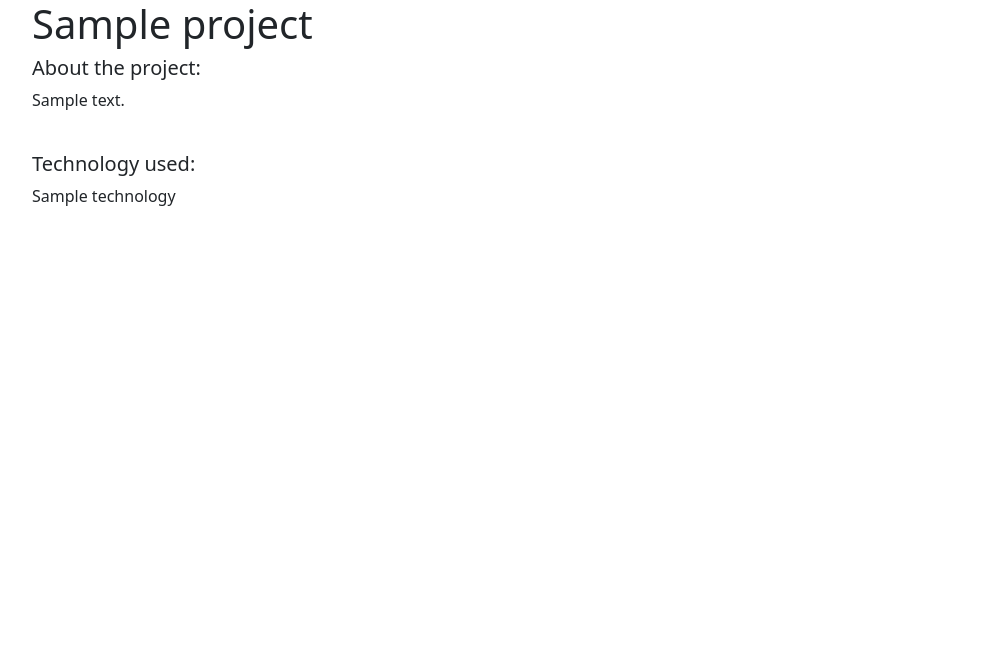
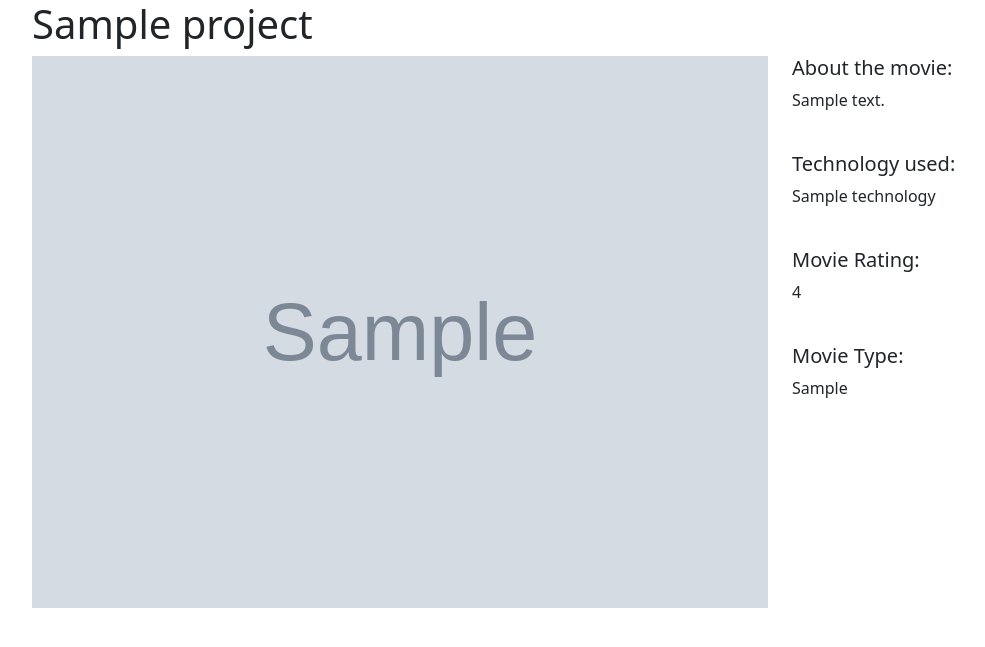
Before and after one commit to sephania96/Personal-Project-, a Django app: template movie_review_app/projects/templates/projects/project_detail.html in a window 1280 px wide. Shown: the top 647 px of the page, without its empty margins (50-1035 px from the left). Run offline with Django 3.2, Linux system fonts and the light colour scheme; the template is opened without the code that fills it: most values are stand-ins (such as "Sample title", 1, 10 or a date in 2020); grey boxes marked "Sample" are stand-in pictures.

Commit message:
final on movie page

```diff
--- a/movie_review_app/movie_review_app/urls.py
+++ b/movie_review_app/movie_review_app/urls.py
@@ -16,10 +16,13 @@ Including another URLconf
 """
 from django.contrib import admin
 from django.urls import path, include
+from django.conf.urls.static import static
+from django.conf import settings
 
 
 urlpatterns = [
     path('admin/', admin.site.urls),
     path("", include("pages.urls")),
     path("projects/", include("projects.urls")),
-]
+
+] + static(settings.MEDIA_URL, document_root=settings.MEDIA_ROOT)
--- a/movie_review_app/projects/models.py
+++ b/movie_review_app/projects/models.py
@@ -1,9 +1,11 @@
 from django.db import models
-
+from django.core.validators import MinValueValidator, MaxValueValidator
 # Create your models here.
 
 class project(models.Model):
     title = models.CharField(max_length=100)
     description = models.TextField()
     technology = models.CharField(max_length=20)
+    rating = models.IntegerField(default=0, validators=[MinValueValidator(0), MaxValueValidator(5)])
+    movie_type = models.CharField(max_length=200,default='Action')
     image = models.ImageField(upload_to='project_image/', blank=True)
--- a/movie_review_app/projects/templates/projects/project_detail.html
+++ b/movie_review_app/projects/templates/projects/project_detail.html
@@ -5,12 +5,23 @@
 {% block page_content %}
 <h1>{{ project.title }}</h1>
 <div class="row">
+    <div class="col-md-8">
+        {% if project.image %}
+            <img src="{{ project.image.url }}" width="100%">
+        {% endif %}
+    </div>
     <div class="col-md-4">
-        <h5>About the project:</h5>
+        <h5>About the movie:</h5>
         <p>{{ project.description }}</p>
         <br>
         <h5>Technology used:</h5>
         <p>{{ project.technology }}</p>
+        <br>
+        <h5>Movie Rating:</h5>
+        <p>{{ project.rating }}</p>
+        <br>
+        <h5>Movie Type:</h5>
+        <p>{{ project.movie_type }}</p>
     </div>
 </div>
 {% endblock page_content %}
--- a/movie_review_app/projects/templates/projects/project_index.html
+++ b/movie_review_app/projects/templates/projects/project_index.html
@@ -8,6 +8,9 @@
 {% for project in projects %}
     <div class="col-md-4">
         <div class="card mb-2">
+            {% if project.image %}
+                <img class="card-img-top" src="{{ project.image.url }}">
+            {% endif %}
             <div class="card-body">
                 <h5 class="card-title">{{ project.title }}</h5>
                 <p class="card-text">{{ project.description }}</p>
```
Also changed, not shown: movie_review_app/db.sqlite3, movie_review_app/projects/migrations/0002_project_image_project_movie_type_project_rating.py (added), movie_review_app/uploads/project_image/download1.jpeg (added), movie_review_app/uploads/project_image/download2.jpeg (added), movie_review_app/uploads/project_image/download3.jpeg (added).
